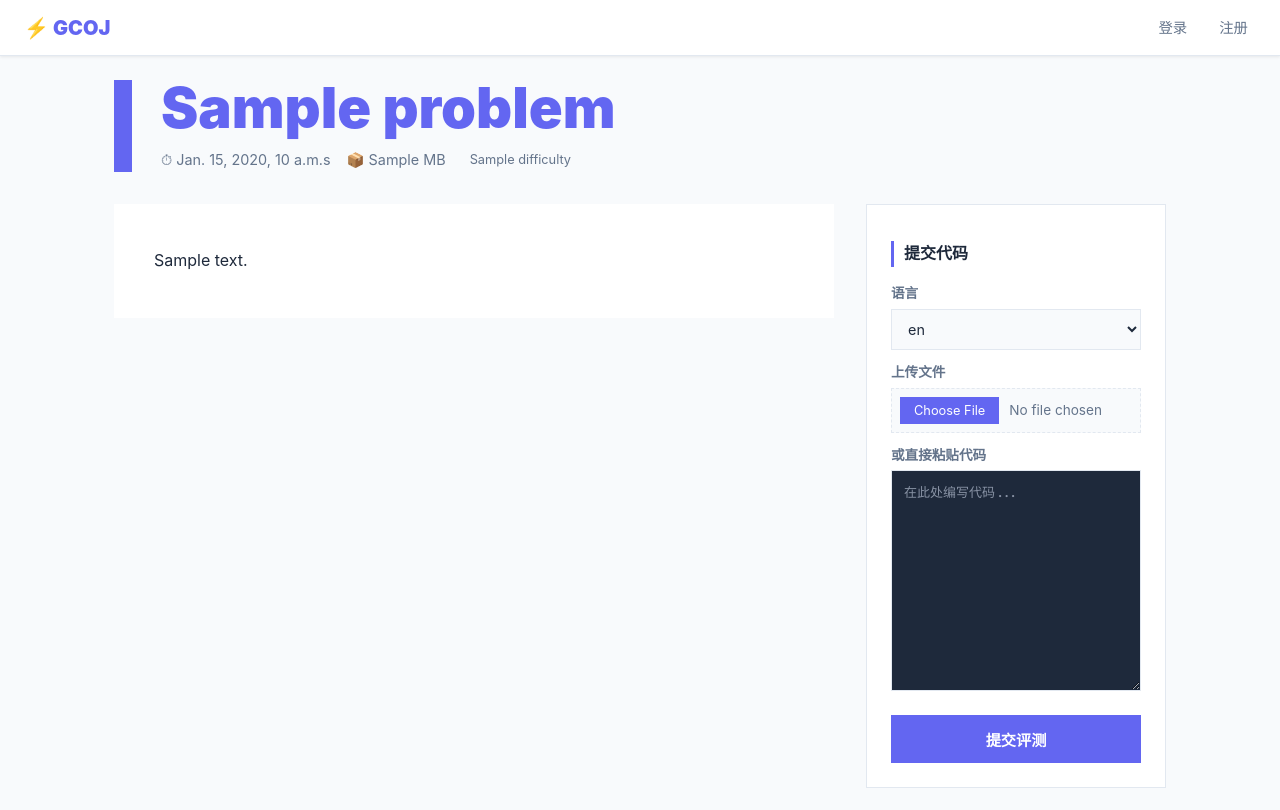
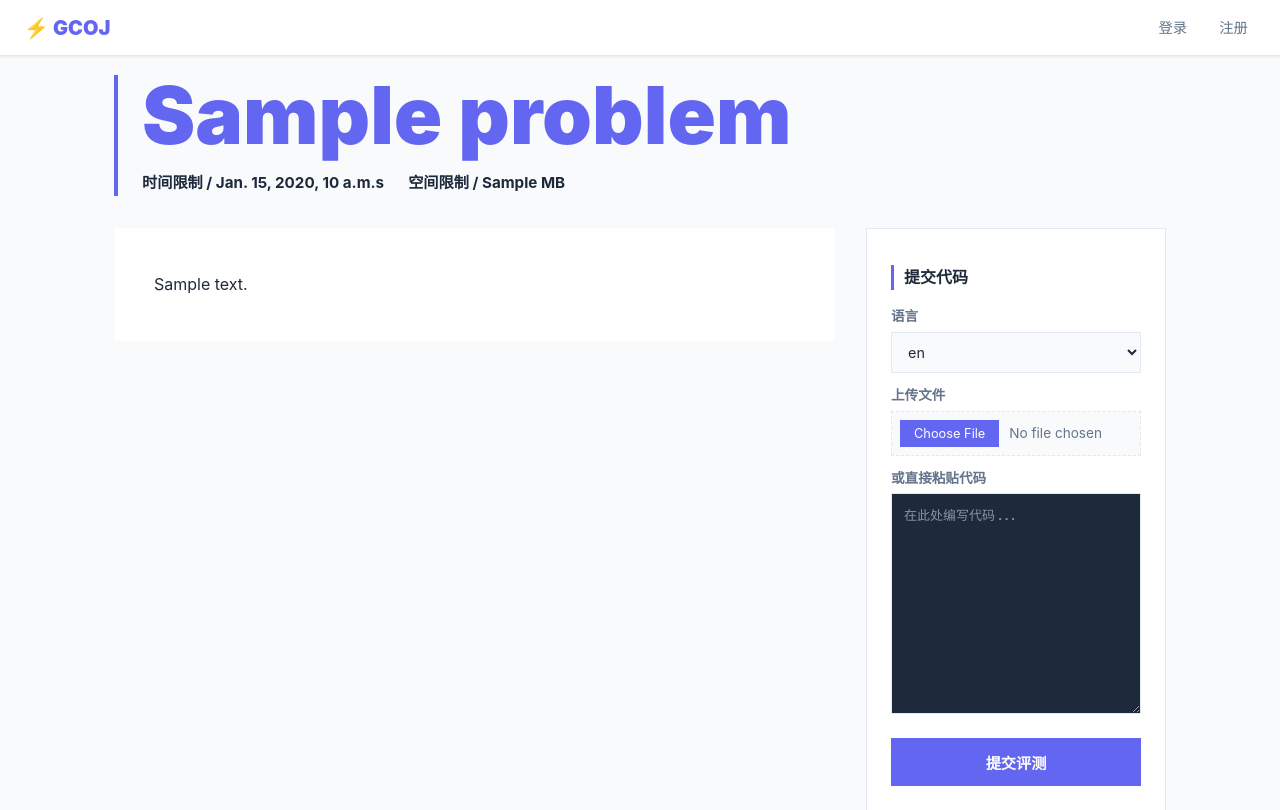
Before and after one commit to Graphcity123/GraphCityOJ, a Django app: template frontend/oj/templates/oj/problems/detail.html in a window 1280 px wide. Shown: the top 810 px of the page. Run offline with Django 5.2, Linux system fonts and the light colour scheme; the template is opened without the code that fills it: most values are stand-ins (such as "Sample title", 1, 10 or a date in 2020); some web fonts are replaced.

Commit message:
style: 4px thin border, 80px title, bold Chinese labels
- Detail header: 4px left border (matching graphcity_blog article page)
- Title: 80px Black 900 with -0.06em top offset
- Meta: bold black text, Chinese labels without icons
- 时间限制 / 1.0s    空间限制 / 256 MB

```diff
--- a/frontend/oj/static/oj/style.css
+++ b/frontend/oj/static/oj/style.css
@@ -137,9 +137,9 @@ h3 { font-size: 1.15rem; margin: 12px 0 8px; }
 
 /* Problem detail — graphcity_blog article-page style */
 .detail-header { margin-bottom: 32px; }
-.detail-header-body { border-left: 18px solid var(--primary); padding-left: 29px; }
-.detail-header h1 { font-size: 56px; color: var(--primary); font-weight: 900; line-height: 1; margin: 0 0 12px; text-wrap: balance; }
-.detail-meta { display: flex; gap: 16px; font-size: .9rem; color: var(--text-secondary); margin-top: 8px; }
+.detail-header-body { border-left: 4px solid var(--primary); padding-left: 24px; }
+.detail-header h1 { font-size: 80px; color: var(--primary); font-weight: 900; line-height: 1; margin: -0.06em 0 16px; text-wrap: balance; }
+.detail-meta { display: flex; gap: 24px; font-size: .95rem; color: var(--text); margin-top: 0; font-weight: 700; }
 
 .detail-layout { display: flex; gap: 32px; align-items: flex-start; }
 .detail-layout article { flex: 1; min-width: 0; background: var(--card-bg); padding: 32px 40px; }
@@ -307,7 +307,7 @@ pre code { background: none; padding: 0; border: none; }
 /* Responsive */
 @media (max-width: 768px) {
     .detail-header h1 { font-size: 36px; }
-    .detail-header-body { border-left-width: 8px; padding-left: 16px; }
+    .detail-header-body { border-left-width: 4px; padding-left: 16px; }
     .detail-layout { flex-direction: column; }
     .detail-sidebar { position: static; width: 100%; }
     .detail-layout article { padding: 20px; }
--- a/frontend/oj/templates/oj/problems/detail.html
+++ b/frontend/oj/templates/oj/problems/detail.html
@@ -7,11 +7,8 @@
     <div class="detail-header-body">
         <h1>{{ problem.title }}</h1>
         <div class="detail-meta">
-            <span>⏱ {{ problem.time_limit }}s</span>
-            <span>📦 {{ problem.memory_limit }} MB</span>
-            {% if problem.difficulty %}
-            <span class="difficulty difficulty-{{ problem.difficulty }}">{{ problem.difficulty }}</span>
-            {% endif %}
+            <span>时间限制 / {{ problem.time_limit }}s</span>
+            <span>空间限制 / {{ problem.memory_limit }} MB</span>
         </div>
     </div>
 </header>
```
